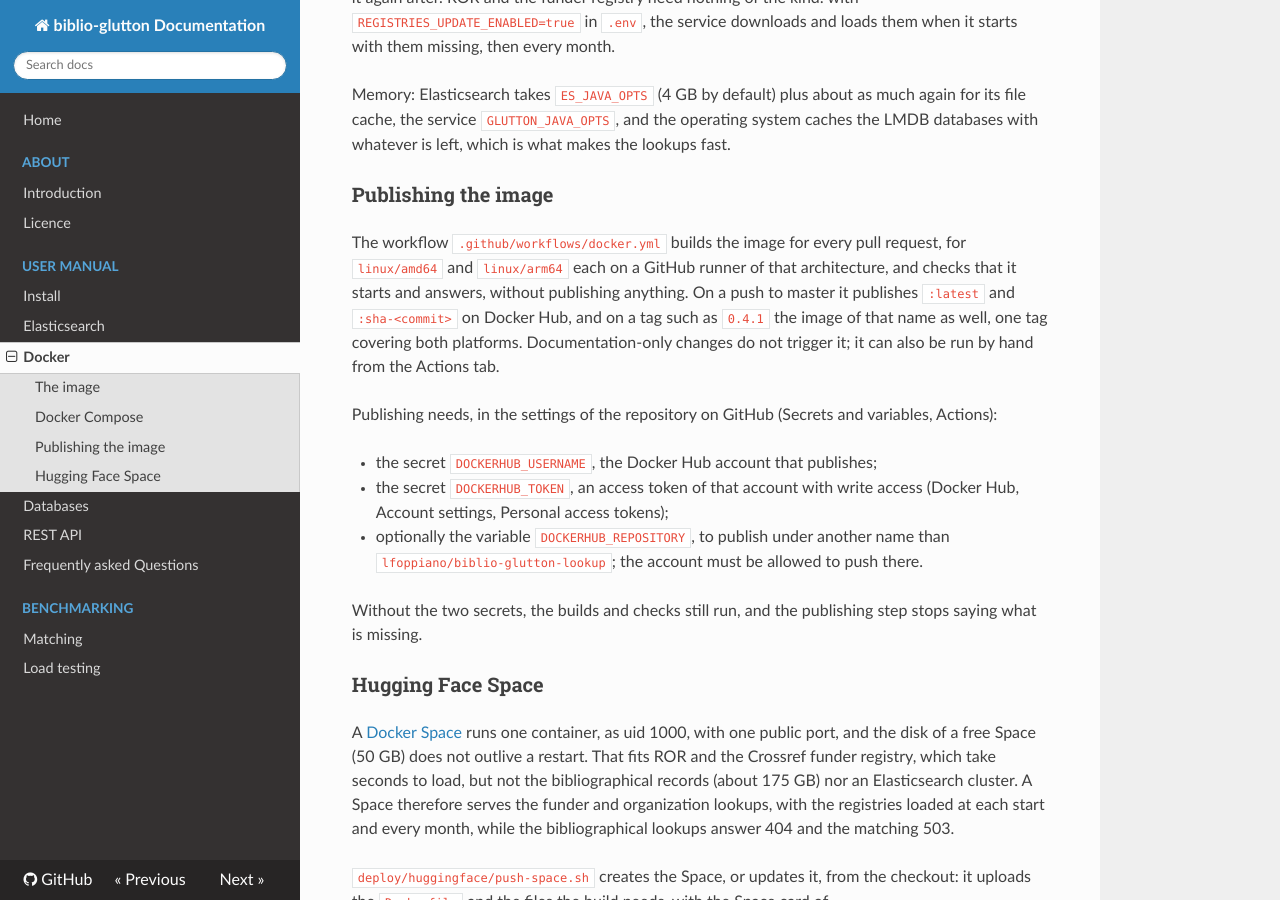
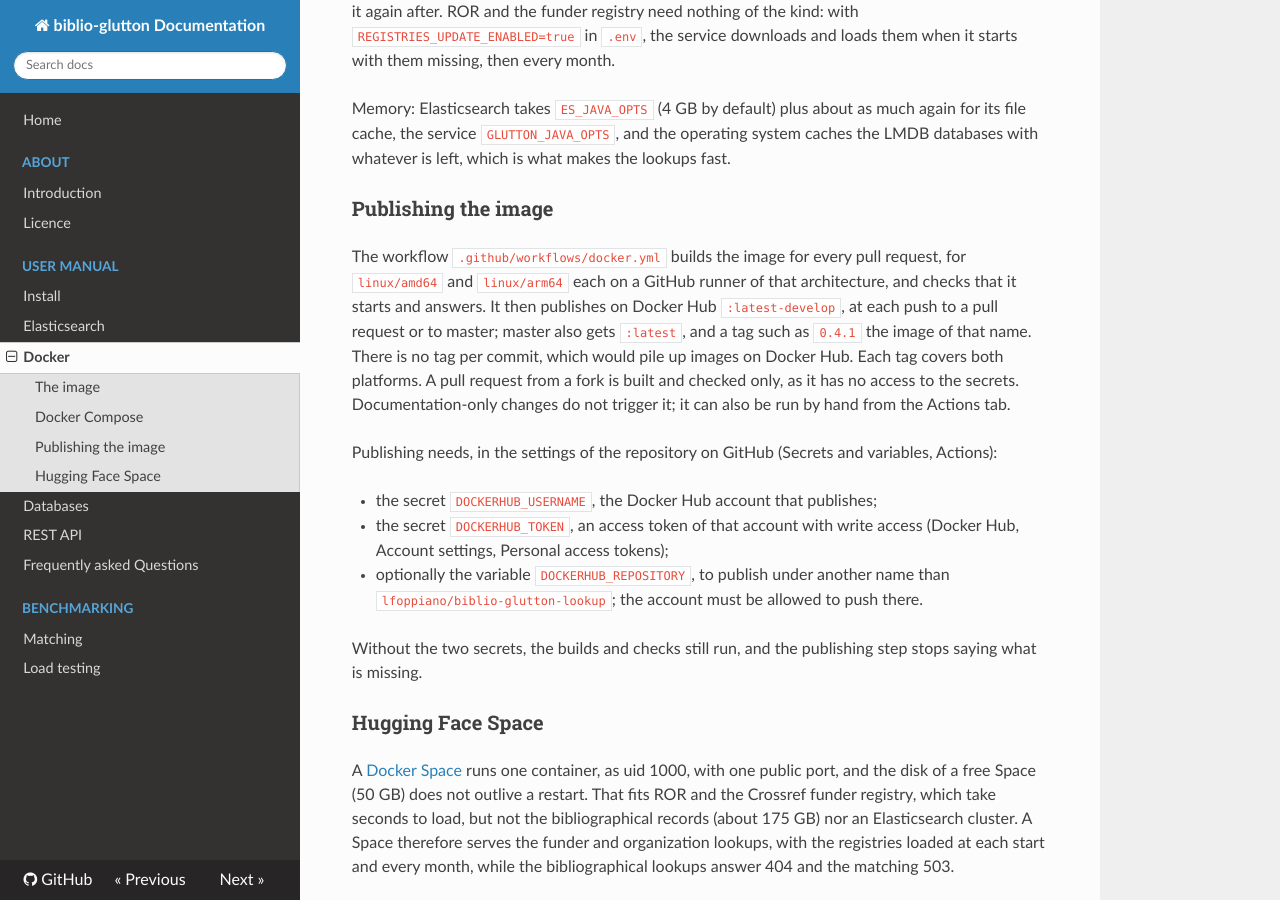
Before and after one commit to kermitt2/biblio-glutton, an MkDocs documentation site: the page built from doc/Docker.md, in a window 1280 px wide and 900 px high, scrolled down 2449 px. Built offline with MkDocs 1.6.1, drawn with Linux system fonts in a browser that asks for light colours; nearby versions of some CDN libraries; some of the changed text lies outside the part shown.

Commit message:
Publish :latest-develop at each push to a pull request or to master
Pull requests were built and checked only. Each push to one now also
publishes :latest-develop on Docker Hub, as does master besides :latest,
and a run by hand. The :sha-<commit> tags are gone: one per commit would
keep an image each on Docker Hub. A pull request from a fork has no
access to the secrets, so it is still built and checked only, instead of
failing on the missing credentials.

````diff
--- a/doc/Docker.md
+++ b/doc/Docker.md
@@ -11,8 +11,9 @@ The image is published on [Docker Hub](https://hub.docker.com/r/lfoppiano/biblio
 for `linux/amd64` and `linux/arm64` (Apple Silicon included):
 
 ```sh
-docker pull lfoppiano/biblio-glutton-lookup:latest     # master
-docker pull lfoppiano/biblio-glutton-lookup:0.4.1      # a release
+docker pull lfoppiano/biblio-glutton-lookup:latest-develop     # the last push, to master or a pull request
+docker pull lfoppiano/biblio-glutton-lookup:latest             # master
+docker pull lfoppiano/biblio-glutton-lookup:0.4.1              # a release
 ```
 
 It can also be built from the checkout, which needs neither Java nor Gradle on the machine, the
@@ -118,10 +119,12 @@ with whatever is left, which is what makes the lookups fast.
 
 The workflow `.github/workflows/docker.yml` builds the image for every pull request, for
 `linux/amd64` and `linux/arm64` each on a GitHub runner of that architecture, and checks that it
-starts and answers, without publishing anything. On a push to master it publishes `:latest` and
-`:sha-<commit>` on Docker Hub, and on a tag such as `0.4.1` the image of that name as well, one
-tag covering both platforms. Documentation-only changes do not trigger it; it can also be run by
-hand from the Actions tab.
+starts and answers. It then publishes on Docker Hub `:latest-develop`, at each push to a pull
+request or to master; master also gets `:latest`, and a tag such as `0.4.1` the image of that
+name. There is no tag per commit, which would pile up images on Docker Hub. Each tag covers both
+platforms. A pull request from a fork is built and
+checked only, as it has no access to the secrets. Documentation-only changes do not trigger it;
+it can also be run by hand from the Actions tab.
 
 Publishing needs, in the settings of the repository on GitHub (Secrets and variables, Actions):
 
````
Also changed, not shown: 1 other file.
